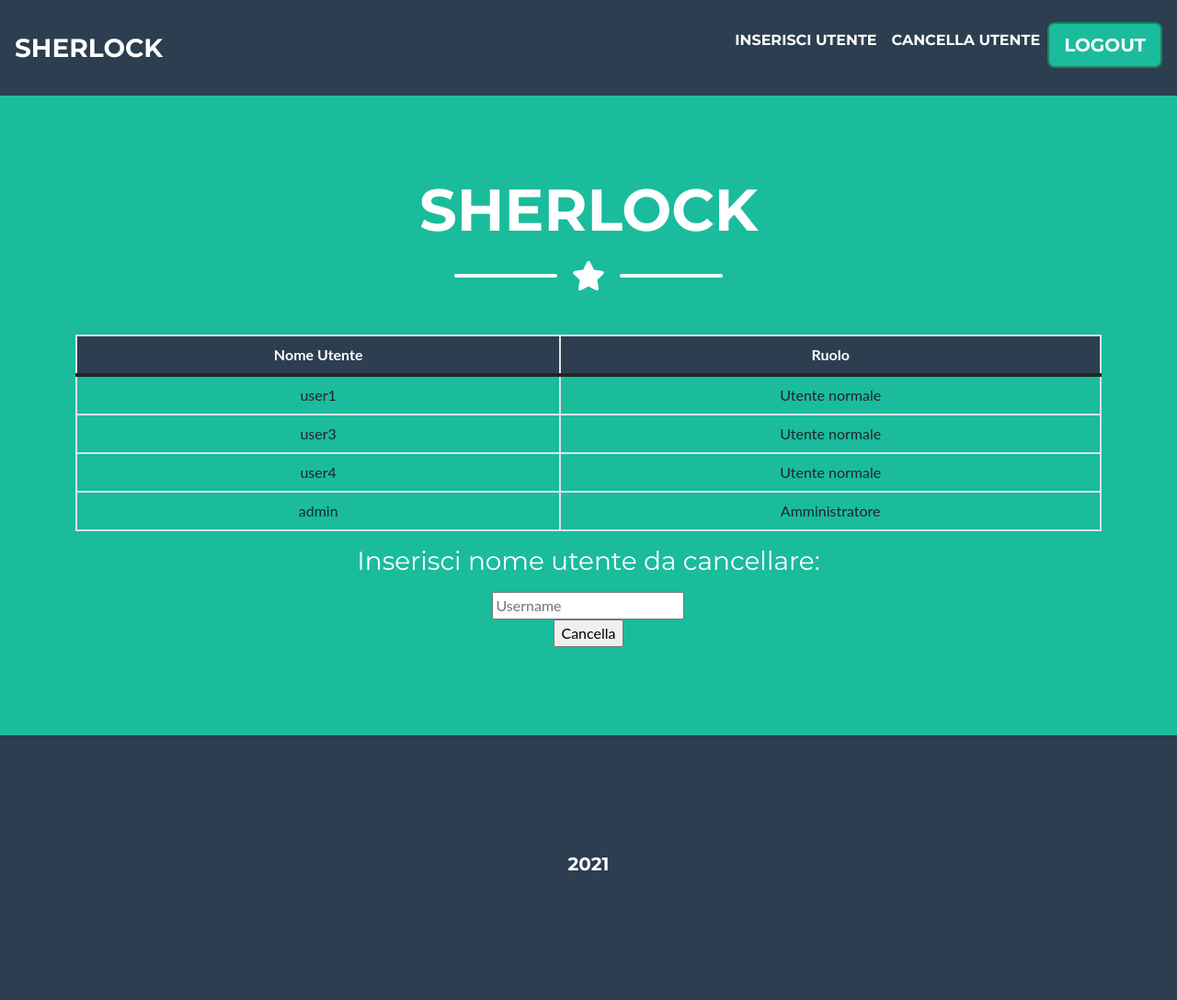
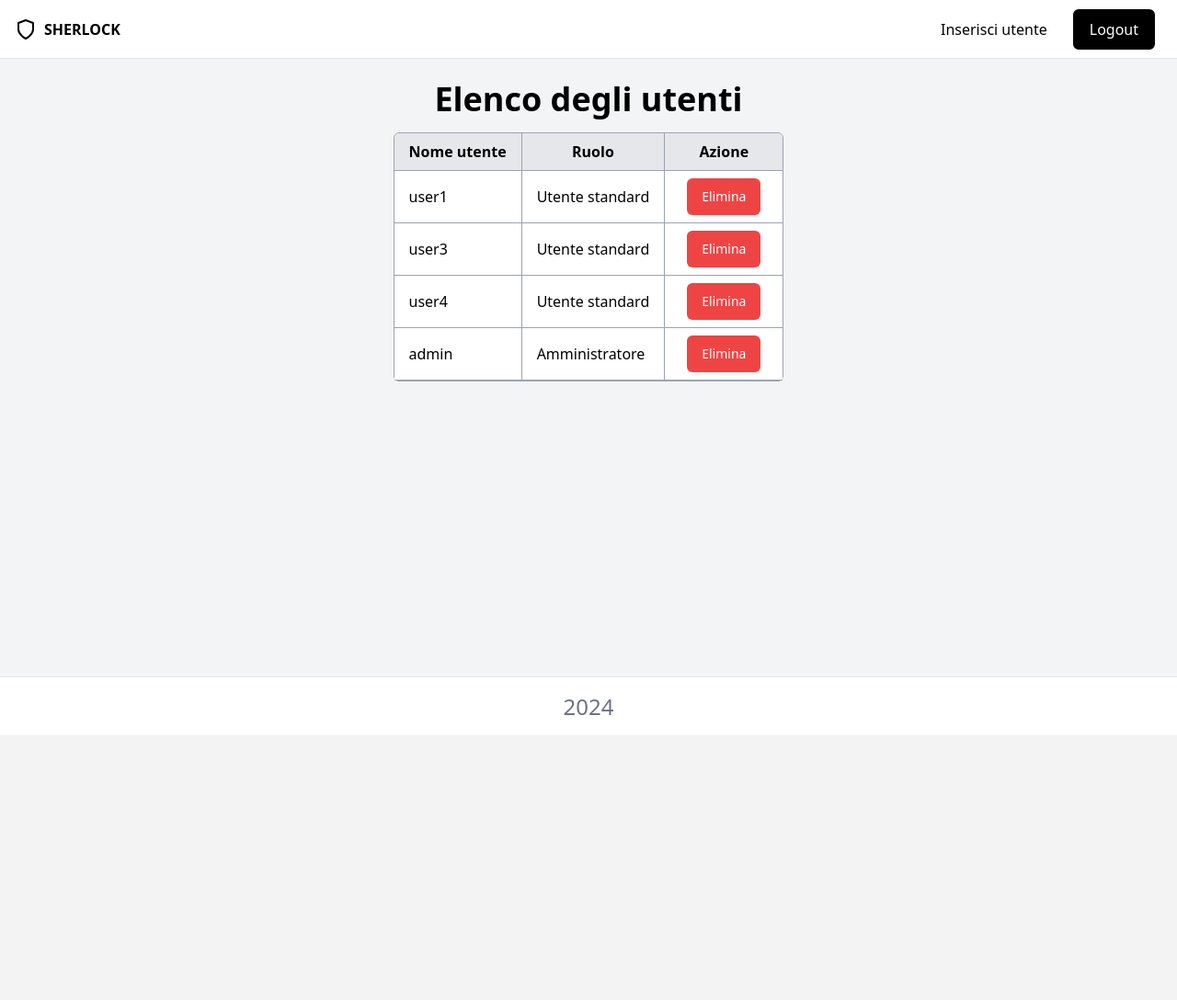
Before and after one commit to nicolobartolinii/IA_Sherlock_2324, a Flask app: template SSIP-w-Python/primaprova/templates/delete.html in a window 1280 px wide. Shown: the whole page at 92% size. After the commit the page ends 778 px from the top, so only its background shows below. Run offline with Flask 2, Linux system fonts and the light colour scheme; the template is opened without the code that fills it: values that come from a table or form of the project are taken from there, others are empty; data comes from the database, SQL or seed files in the repository; parts of the project's set-up code (start-up, migrations or seed data) failed here and were passed over; some libraries are stand-ins or nearby versions.

Commit message:
Schermata admin per cancellare utenti (e vedere quali utenti ci sono)

```diff
--- a/SSIP-w-Python/primaprova/templates/delete.html
+++ b/SSIP-w-Python/primaprova/templates/delete.html
@@ -1,82 +1,107 @@
 <!DOCTYPE html>
-<html lang="it">
+<html lang="en">
 <head>
-		<meta charset="UTF-8">
-		<link rel="stylesheet" href="https://cdn.jsdelivr.net/npm/bootstrap@4.6.1/dist/css/bootstrap.min.css" integrity="sha384-zCbKRCUGaJDkqS1kPbPd7TveP5iyJE0EjAuZQTgFLD2ylzuqKfdKlfG/eSrtxUkn" crossorigin="anonymous">
-		<title>Sherlock - Home</title>
-		<link rel="icon" href="https://www.seekpng.com/png/detail/527-5275313_app-icon-detective-conan-avatar.png" type = "image/x-icon">
-		<link href="{{ url_for('static',filename='css/styles.css')}}" rel="stylesheet" />
-		<script src="https://use.fontawesome.com/releases/v5.15.4/js/all.js" crossorigin="anonymous"></script>
-        <!-- Google fonts-->
-        <link href="https://fonts.googleapis.com/css?family=Montserrat:400,700" rel="stylesheet" type="text/css" />
+    <meta charset="UTF-8"/>
+    <meta name="viewport" content="width=device-width, initial-scale=1.0"/>
+    <title>SHERLOCK - Admin</title>
+    <script src="https://cdn.tailwindcss.com"></script>
+    <link
+            href="https://cdnjs.cloudflare.com/ajax/libs/flowbite/2.2.1/flowbite.min.css"
+            rel="stylesheet"
+    />
 </head>
-	<nav class="navbar navbar-expand-lg bg-secondary text-uppercase fixed-top" id="mainNav">
-		<div>
-			<a class="navbar-brand" href="#page-top">Sherlock</a>
-		</div>
-		<div class="collapse navbar-collapse" id="navbarDropdown">
-			<ul class="navbar-nav ml-auto">
-			  <li class="nav-item">
-				<p><a class="nav-link" href="sign_in">Inserisci utente </a></p>
-			  </li>
-			  <li class="nav-item">
-				<p><a class="nav-link" href="delete_account">Cancella utente</a></p>
-			  </li>
-				<li class="nav-item">
-					<a class="font-weight-bold bg-primary text-white rounded btn btn-lg btn-success" role="button" href="logout">
+<body>
+<div class="flex flex-col min-h-screen bg-gray-100">
+    <header class="flex items-center h-16 px-4 border-b bg-white">
+        <a
+                class="flex items-center gap-2 text-lg font-semibold md:text-base"
+                href="#"
+        >
+            <svg
+                    xmlns="http://www.w3.org/2000/svg"
+                    width="24"
+                    height="24"
+                    viewBox="0 0 24 24"
+                    fill="none"
+                    stroke="currentColor"
+                    stroke-width="2"
+                    stroke-linecap="round"
+                    stroke-linejoin="round"
+                    class="w-6 h-6"
+            >
+                <path d="M12 22s8-4 8-10V5l-8-3-8 3v7c0 6 8 10 8 10"></path>
+            </svg>
+            <span>SHERLOCK</span>
+        </a>
+        <nav class="flex items-center ml-auto gap-5 text-md font-medium">
+            <a href="/sign_in" class="hover:underline">Inserisci utente</a>
+
+            <a
+                    class="inline-flex items-center justify-center whitespace-nowrap rounded-md text-md font-medium ring-offset-background transition-colors focus-visible:outline-none focus-visible:ring-2 focus-visible:ring-ring focus-visible:ring-offset-2 disabled:pointer-events-none disabled:opacity-50 bg-black text-white hover:bg-black/75 active:bg-black/50 px-4 py-2 mx-2 border-2 border-black hover:border-black/75 active:border-black/50"
+                    href="logout"
+            >
                 Logout
             </a>
-				</li>
-			</ul>
-		</div>
         </nav>
-	<body id="page-top">
-        <!-- Masthead-->
-        <header class="masthead bg-primary text-white text-center">
-			<div class="container d-flex align-items-center flex-column">
-			<!-- Masthead Heading-->
-				<center>
-					<h1 class="masthead-heading text-uppercase mb-0">Sherlock</h1>
-					<!-- Icon Divider-->
-					<div class="divider-custom divider-light">
-						<div class="divider-custom-line"></div>
-						<div class="divider-custom-icon"><i class="fas fa-star"></i></div>
-						<div class="divider-custom-line"></div>
-					</div>
-				</center>
-				{% if deleted == True %}
-					<p>Utente cancellato correttamente</p>
-				{% elif invalid == True %}
-					<p>Utente invalido o inesistente</p>
-				{% endif %}
-				<table class="table table-bordered" border="1px solid black">
-					<thead class="bg-secondary text-white">
+    </header>
+    <main class="flex-1 jhu py-6 px-4 md:px-6 lg:px-8 mx-auto">
+        <section class="w-full max-w-4xl">
+            <h1 class="text-4xl font-bold mb-4 text-center">
+                Elenco degli utenti
+            </h1>
+            <div class="overflow-x-auto">
+                <table
+                        class="w-full table-auto border-collapse rounded-md border border-separate border-tools-table-outline border-gray-400 border-1 border-spacing-0"
+                >
+                    <thead class="bg-gray-200 rounded-t-md">
                     <tr>
-							<th scope="col">Nome Utente</th>
-							<th scope="col">Ruolo</th>
+                        <th
+                                class="border-b border-r border-gray-400 px-4 py-2 rounded-tl-md"
+                        >
+                            Nome utente
+                        </th>
+                        <th class="border-b border-r border-gray-400 px-4 py-2">
+                            Ruolo
+                        </th>
+                        <th class="border-b border-gray-400 px-4 py-2 rounded-tr-md">
+                            Azione
+                        </th>
                     </tr>
                     </thead>
-					{% for user in users_list %}
+                    <tbody class="bg-white rounded-b-md">
+                    {%  for user in users_list %}
                     <tr>
-						<td>{{ user.username }}</td>
+                        <td class="border-b border-r border-gray-400 px-4 py-2">{{ user.username }}</td>
                         {% if user.username == 'admin' %}
-							<td>Amministratore</td>
+                            <td class="border-b border-r border-gray-400 px-4 py-2">Amministratore</td>
                         {% else %}
-							<td>Utente normale</td>
+                            <td class="border-b border-r border-gray-400 px-4 py-2">Utente standard</td>
                         {% endif %}
+                        <td class="border-b border-gray-400 px-4 py-2">
+                            <form method="post" action="">
+                                {{ form.hidden_tag() }}
+                                <input type="hidden" name="username" value="{{ user.username }}">
+                                <button type="submit" class="inline-flex items-center justify-center whitespace-nowrap rounded-md text-sm font-medium ring-offset-background transition-colors focus-visible:outline-none focus-visible:ring-2 focus-visible:ring-ring focus-visible:ring-offset-2 disabled:pointer-events-none disabled:opacity-50 bg-red-500 text-white hover:bg-red-600 active:bg-red-700 h-10 px-4 py-2 mx-2">
+                                    Elimina
+                                </button>
+                            </form>
+                        </td>
                     </tr>
                     {% endfor %}
+                    </tbody>
                 </table>
-				<form method="POST" action="" class="form-signin">
-					<h1 class="h3 mb-3 font-weight-normal">Inserisci nome utente da cancellare:</h1>
-					{{ form.hidden_tag() }}
-					{{ form.username }}<br>
-					{{ form.submit }}
-				</form>
             </div>
-        </header>
+            {% if deleted == True %}
+                <p class="text-emerald-600 text-lg-center mt-2">Utente eliminato correttamente.</p>
+            {% elif invalid == True %}
+                <p class="text-red-400 text-lg-center mt-2">Errore durante l'eliminazione dell'utente.</p>
+            {% endif %}
+        </section>
+    </main>
+    <footer class="h-16 flex items-center justify-center border-t bg-white">
+        <p class="text-2xl text-gray-500">2024</p>
+    </footer>
+</div>
+<script src="https://cdnjs.cloudflare.com/ajax/libs/flowbite/2.2.1/flowbite.min.js"></script>
 </body>
-	<footer class="bg-secondary footer mt-auto py-5">
-		<h5>2021</h2>
-	</footer>
 </html>
```
Lines whose indentation alone changed are shown as unchanged.
